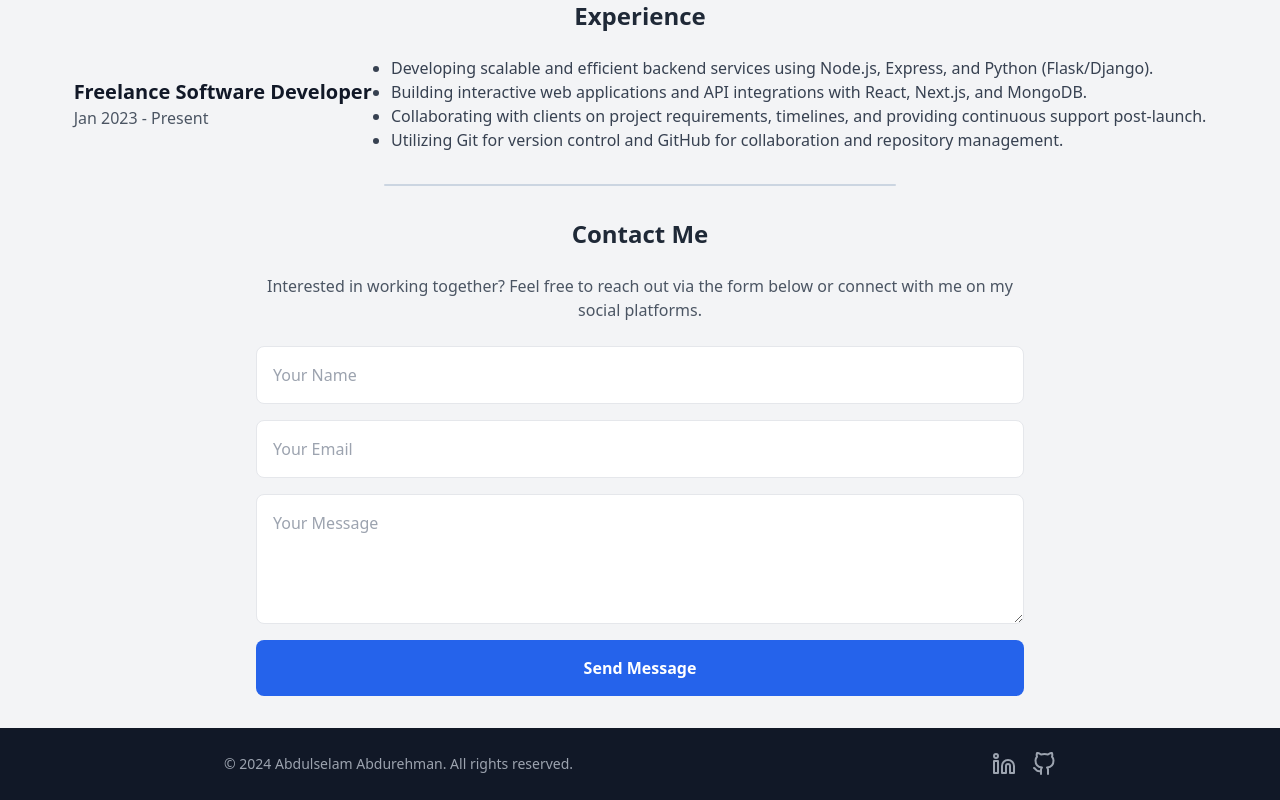
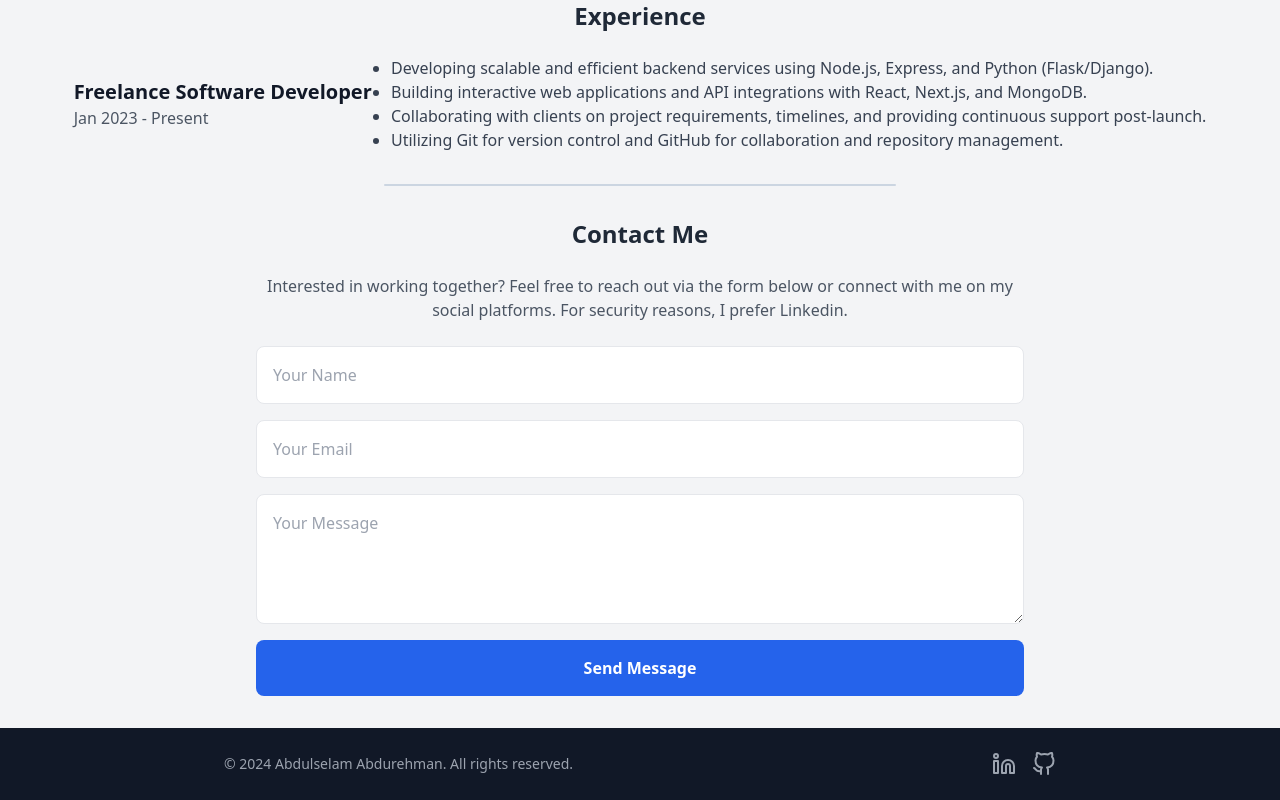
Before and after one commit to AbdulselamAbdurehman/Portfolio, a Next.js app: page / in a window 1280 px wide. Shown: the part 2481-3281 px from the top of the page. Built offline with nearby package versions, Linux system fonts and the light colour scheme.

Commit message:
Add clarifications contact.tsx

```diff
--- a/app/components/Contact.tsx
+++ b/app/components/Contact.tsx
@@ -7,7 +7,8 @@ export default function Contact() {
       <div className="max-w-3xl mx-auto mt-6 text-center">
         <p className="text-gray-600 dark:text-gray-400">
           Interested in working together? Feel free to reach out via the form
-          below or connect with me on my social platforms.
+          below or connect with me on my social platforms. For security reasons,
+          I prefer Linkedin.
         </p>
         <form
           action="https://formspree.io/f/yourformid" // Replace with actual Formspree or backend handler
```
